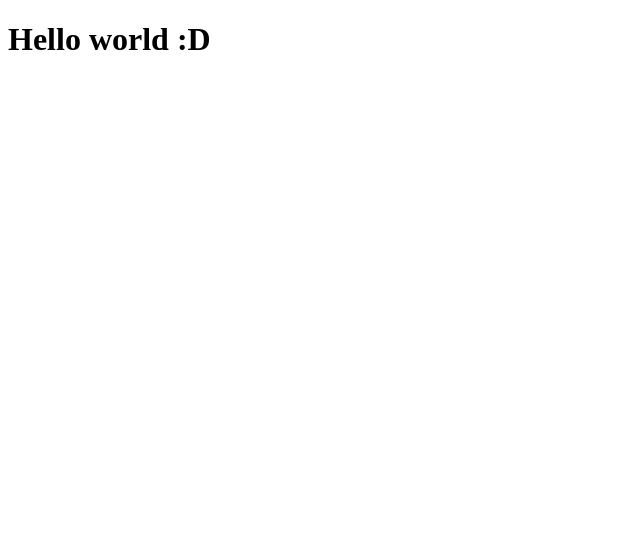
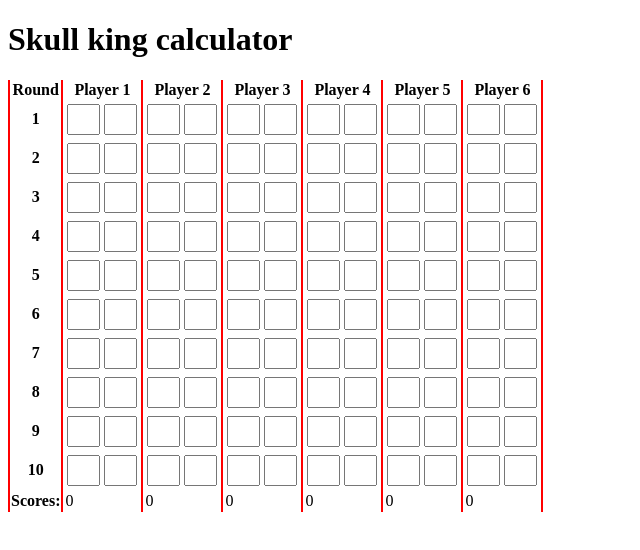
Before and after one commit to tamj0rd2/skc, a Next.js app in the folder frontend/: page / in a window 1280 px wide. Shown: the top 550 px of the page, without its empty margins (0-640 px from the left). Built offline with nearby package versions, Linux system fonts and the light colour scheme.

Commit message:
Basic ui with working scoring

```diff
--- a/frontend/src/pages/index.tsx
+++ b/frontend/src/pages/index.tsx
@@ -1,7 +1,189 @@
-import React from 'react'
+import React, { useReducer } from 'react'
+import styled from 'styled-components'
 
-const HomePage: React.FC = () => (
-  <h1>Hello world :D</h1>
-)
+const Input = styled.input`
+  display: inline-block;
+  width: 25px;
+  height: 25px;
+  margin: 2px;
+
+  -moz-appearance:textfield;
+
+  ::-webkit-outer-spin-button,
+  ::-webkit-inner-spin-button {
+    -webkit-appearance: none;
+  }
+`
+
+interface RoundInput {
+  state: Round
+  onBetChange(v: number): void
+  onActualChange(v: number): void
+}
+
+const RoundInput: React.FC<RoundInput> = (props) => {
+  return (
+    <td>
+      <Input
+        type="number"
+        value={props.state.bet ?? ''}
+        onChange={(e) =>props.onBetChange(parseInt(e.target.value))} />
+      <Input
+        type="number"
+        value={props.state.actual ?? ''}
+        onChange={(e) => props.onActualChange(parseInt(e.target.value))} />
+    </td>
+  )
+}
+
+const Table = styled.table`
+  border-collapse: collapse;
+
+  th, td {
+    border-left: 2px solid red;
+    border-right: 2px solid red;
+  }
+
+  td {
+    padding: 2px;
+  }
+`
+
+const HomePage: React.FC = () => {
+  const [state, dispatch] = useReducer<typeof stateReducer>(stateReducer, initialState)
+
+  console.log({state})
+
+  return (
+    <>
+      <h1>Skull king calculator</h1>
+      <Table>
+        <thead>
+          <tr>
+            <th>Round</th>
+            {state.players.map((p, i) => <th key={i}>{p.name}</th>)}
+          </tr>
+        </thead>
+        <tbody>
+          {Array(10).fill(0).map((_, roundIndex) => (
+            <tr key={roundIndex}>
+              <th>{roundIndex + 1}</th>
+              {state.players.map((p) => (
+                <RoundInput
+                  key={p.id}
+                  state={p.rounds[roundIndex]}
+                  onBetChange={(b) => dispatch(new BetChangedAction(b, p.id, roundIndex))}
+                  onActualChange={(b) => dispatch(new ActualChangedAction(b, p.id, roundIndex))}
+                />
+              ))}
+            </tr>
+          ))}
+          <tr>
+            <th>Scores:</th>
+            {state.players.map((p) =>
+              <td key={p.id}>{p.rounds.reduce((accum, r) => accum + r.score, 0)}</td>
+            )}
+          </tr>
+        </tbody>
+      </Table>
+    </>
+  )
+}
 
 export default HomePage
+
+const stateReducer = (state: State, action: Action): State => {
+  console.log(action)
+
+  const calcScore = (bet: number | undefined, actual: number | undefined, roundIndex: number): number => {
+    const roundNumber = roundIndex + 1
+    if (bet === undefined || actual === undefined) return 0
+    if (bet === 0) return actual === 0 ? roundNumber * 10 : roundNumber * -10
+    if (bet === actual) return bet * 20
+    return Math.abs(bet - actual) * -10
+  }
+
+  if (action instanceof BetChangedAction) {
+    const playerIndex = state.players.findIndex(p => p.id === action.playerId)
+    if (playerIndex < 0) throw new Error('whaa')
+    return {
+      ...state,
+      players: replace(state.players, playerIndex, (p) => ({
+        ...p,
+        rounds: replace(p.rounds, action.roundIndex, (r) => ({
+          ...r, bet: action.bet, score: calcScore(action.bet, r.actual, action.roundIndex)
+        }))
+      }))
+    }
+  }
+
+  if (action instanceof ActualChangedAction) {
+    const playerIndex = state.players.findIndex(p => p.id === action.playerId)
+    if (playerIndex < 0) throw new Error('whaa')
+    return {
+      ...state,
+      players: replace(state.players, playerIndex, (p) => ({
+        ...p,
+        rounds: replace(p.rounds, action.roundIndex, (r) => ({
+          ...r, actual: action.actual, score: calcScore(r.bet, action.actual, action.roundIndex)
+        }))
+      }))
+    }
+  }
+
+  return state
+}
+
+const initialState: State = {
+  players: Array(6).fill(0).map<Player>((_, i) => ({
+    rounds: Array(10).fill({ bonus: 0, score: 0 }),
+    id: i + 1,
+    name: `Player ${i + 1}`,
+  }))
+}
+
+interface Player {
+  rounds: Round[]
+  id: number
+  name: string
+}
+
+interface State {
+  players: Player[]
+}
+
+interface Round {
+  bet: number | undefined
+  actual: number | undefined
+  bonus: number
+  score: number
+}
+
+type Action = BetChangedAction | ActualChangedAction
+
+class BetChangedAction {
+  constructor(
+    public readonly bet: number | undefined,
+    public readonly playerId: number,
+    public readonly roundIndex: number
+  ) {
+    if (isNaN(bet)) this.bet = undefined
+  }
+}
+
+class ActualChangedAction {
+  constructor(
+    public readonly actual: number | undefined,
+    public readonly playerId: number,
+    public readonly roundIndex: number
+  ) {
+    if (isNaN(actual)) this.actual = undefined
+  }
+}
+
+function replace<T>(items: T[], index: number, update: (item: T) => T) {
+  const updatedArray = [...items]
+  const updatedItem = update(items[index])
+  updatedArray.splice(index, 1, updatedItem)
+  return updatedArray
+}
```
Also changed, not shown: frontend/package.json (+6 -1 lines), frontend/static.config.js (deleted, +0 -16 lines), package.json (+5 -3 lines), frontend/.babelrc (added), 2 other files (tests, documents, lock files or other folders).
